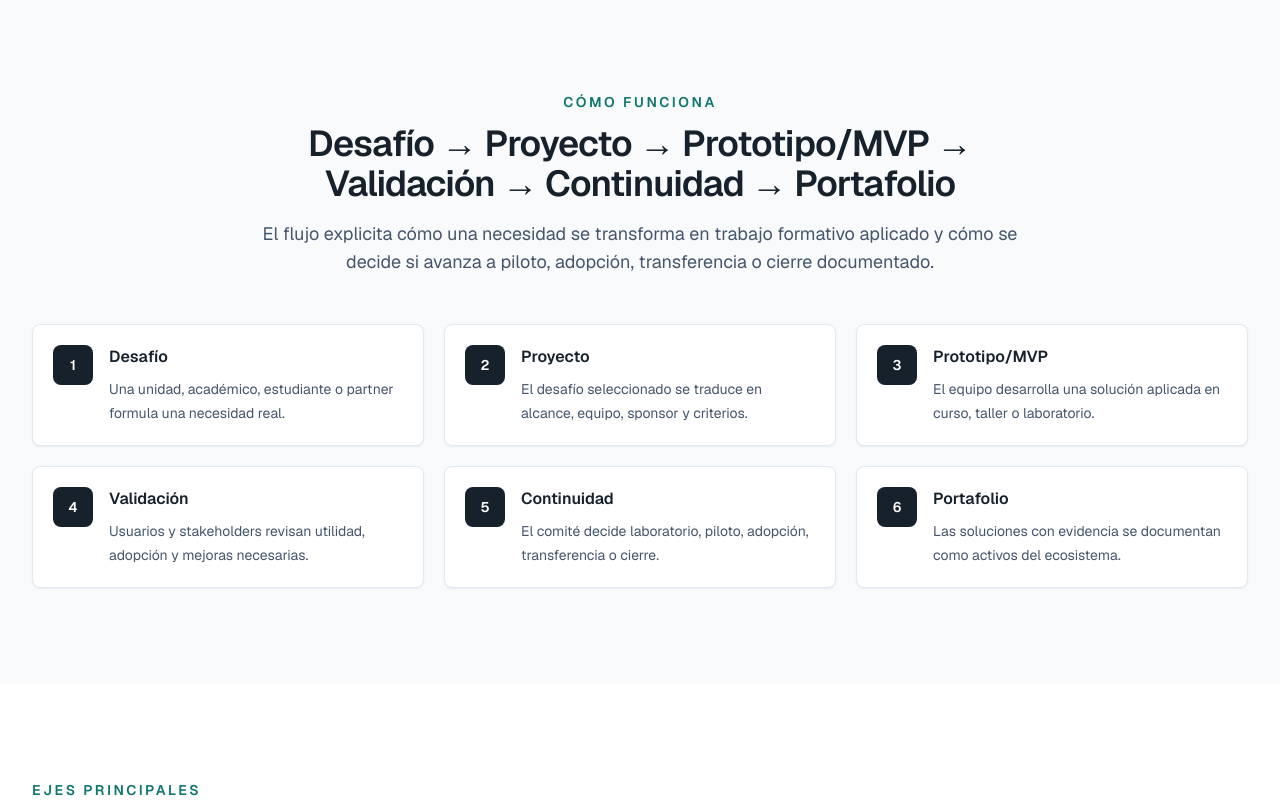
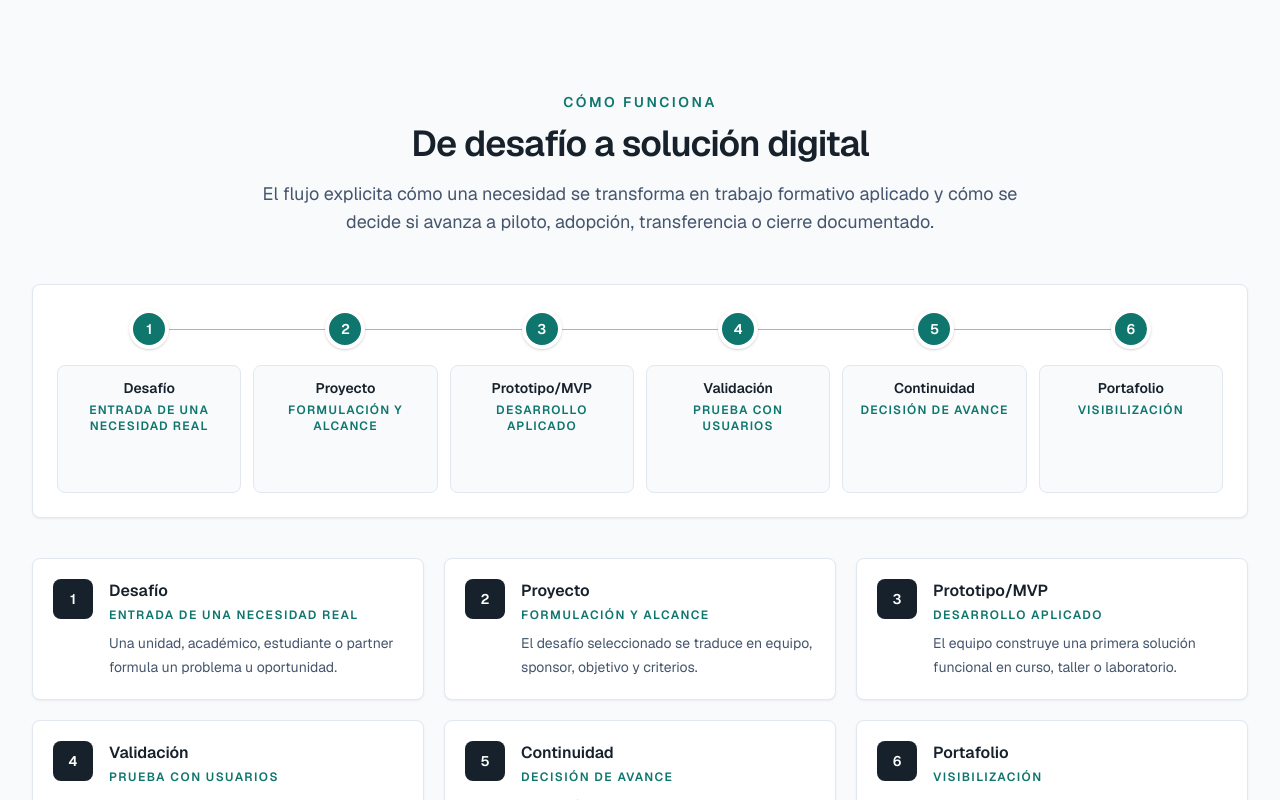
Before and after one commit to FrancoQuezada/Ecosistema-DSD, a Next.js app: page / in a window 1280 px wide. Shown: the part 1420-2220 px from the top of the page. Built offline with nearby package versions, Linux system fonts and the light colour scheme.

Commit message:
Improve project flow stepper

```diff
--- a/src/components/sections/ProjectFlow.tsx
+++ b/src/components/sections/ProjectFlow.tsx
@@ -4,53 +4,96 @@ import { SectionHeader } from "@/components/ui/SectionHeader";
 const flowSteps = [
   {
     title: "Desafío",
+    subtitle: "Entrada de una necesidad real",
     description:
-      "Una unidad, académico, estudiante o partner formula una necesidad real.",
+      "Una unidad, académico, estudiante o partner formula un problema u oportunidad.",
   },
   {
     title: "Proyecto",
+    subtitle: "Formulación y alcance",
     description:
-      "El desafío seleccionado se traduce en alcance, equipo, sponsor y criterios.",
+      "El desafío seleccionado se traduce en equipo, sponsor, objetivo y criterios.",
   },
   {
     title: "Prototipo/MVP",
+    subtitle: "Desarrollo aplicado",
     description:
-      "El equipo desarrolla una solución aplicada en curso, taller o laboratorio.",
+      "El equipo construye una primera solución funcional en curso, taller o laboratorio.",
   },
   {
     title: "Validación",
+    subtitle: "Prueba con usuarios",
     description:
       "Usuarios y stakeholders revisan utilidad, adopción y mejoras necesarias.",
   },
   {
     title: "Continuidad",
+    subtitle: "Decisión de avance",
     description:
-      "El comité decide laboratorio, piloto, adopción, transferencia o cierre.",
+      "El comité define si el proyecto pasa a laboratorio, piloto, adopción, transferencia o cierre.",
   },
   {
     title: "Portafolio",
+    subtitle: "Visibilización",
     description:
       "Las soluciones con evidencia se documentan como activos del ecosistema.",
   },
 ];
+
+function ProcessStepper() {
+  return (
+    <div className="mt-12 rounded-lg border border-slate-200 bg-white p-5 shadow-sm shadow-slate-900/5 md:p-6">
+      <ol className="relative grid gap-5 md:grid-cols-6 md:gap-3">
+        <div
+          aria-hidden="true"
+          className="absolute left-5 top-0 h-full w-px bg-slate-200 md:left-[8.333%] md:right-[8.333%] md:top-5 md:h-px md:w-auto"
+        />
+        <div
+          aria-hidden="true"
+          className="absolute left-5 top-0 h-full w-px bg-[#00a499]/45 md:left-[8.333%] md:right-[8.333%] md:top-5 md:h-px md:w-auto"
+        />
+        {flowSteps.map((step, index) => (
+          <li key={step.title} className="relative">
+            <div className="flex gap-4 md:flex-col md:items-center md:text-center">
+              <span className="relative z-10 flex size-10 shrink-0 items-center justify-center rounded-full border-4 border-white bg-[#0f766e] text-sm font-semibold text-white shadow-sm shadow-slate-900/15">
+                {index + 1}
+              </span>
+              <div className="min-w-0 rounded-lg border border-slate-200 bg-slate-50 px-4 py-3 md:min-h-32 md:w-full">
+                <h3 className="text-sm font-semibold leading-5 text-[#17212b]">
+                  {step.title}
+                </h3>
+                <p className="mt-1 text-xs font-semibold uppercase tracking-[0.1em] text-[#0f766e]">
+                  {step.subtitle}
+                </p>
+              </div>
+            </div>
+          </li>
+        ))}
+      </ol>
+    </div>
+  );
+}
 
 export function ProjectFlow() {
   return (
     <section className="bg-slate-50 py-24" id="flujo">
       <div className="mx-auto max-w-7xl px-5 lg:px-8">
         <SectionHeader
-          eyebrow="Cómo funciona"
-          title="Desafío → Proyecto → Prototipo/MVP → Validación → Continuidad → Portafolio"
+          eyebrow="CÓMO FUNCIONA"
+          title="De desafío a solución digital"
           description="El flujo explicita cómo una necesidad se transforma en trabajo formativo aplicado y cómo se decide si avanza a piloto, adopción, transferencia o cierre documentado."
           align="center"
         />
 
-        <ol className="mt-12 grid gap-5 md:grid-cols-2 lg:grid-cols-3">
+        <ProcessStepper />
+
+        <ol className="mt-10 grid gap-5 md:grid-cols-2 lg:grid-cols-3">
           {flowSteps.map((step, index) => (
             <FlowStep
               key={step.title}
               index={index + 1}
               title={step.title}
+              subtitle={step.subtitle}
               description={step.description}
             />
           ))}
--- a/src/components/ui/FlowStep.tsx
+++ b/src/components/ui/FlowStep.tsx
@@ -1,6 +1,7 @@
 type FlowStepProps = {
   index: number;
   title: string;
+  subtitle?: string;
   description?: string;
   compact?: boolean;
 };
@@ -8,6 +9,7 @@ type FlowStepProps = {
 export function FlowStep({
   index,
   title,
+  subtitle,
   description,
   compact = false,
 }: FlowStepProps) {
@@ -25,6 +27,11 @@ export function FlowStep({
           >
             {title}
           </p>
+          {subtitle ? (
+            <p className="mt-1 text-xs font-semibold uppercase tracking-[0.12em] text-[#0f766e]">
+              {subtitle}
+            </p>
+          ) : null}
           {description ? (
             <p className="mt-2 text-sm leading-6 text-slate-600">
               {description}
```
